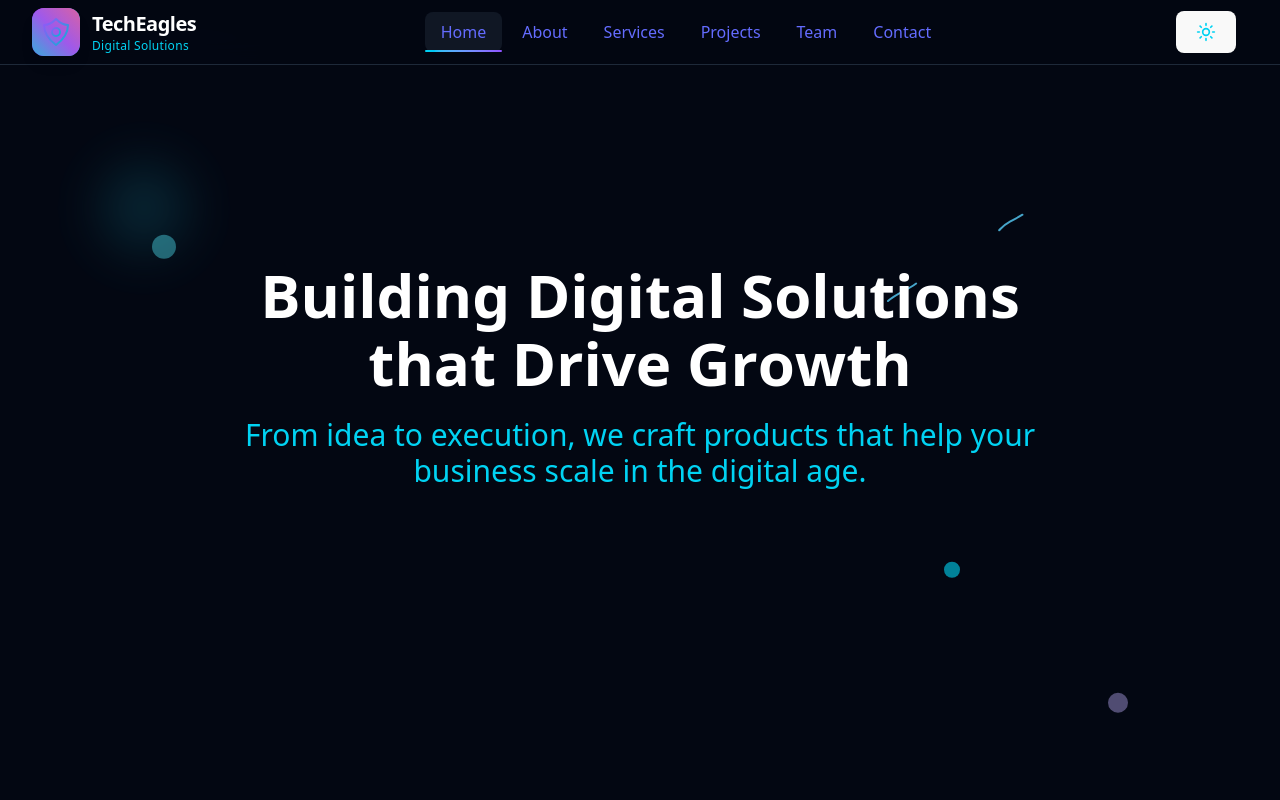
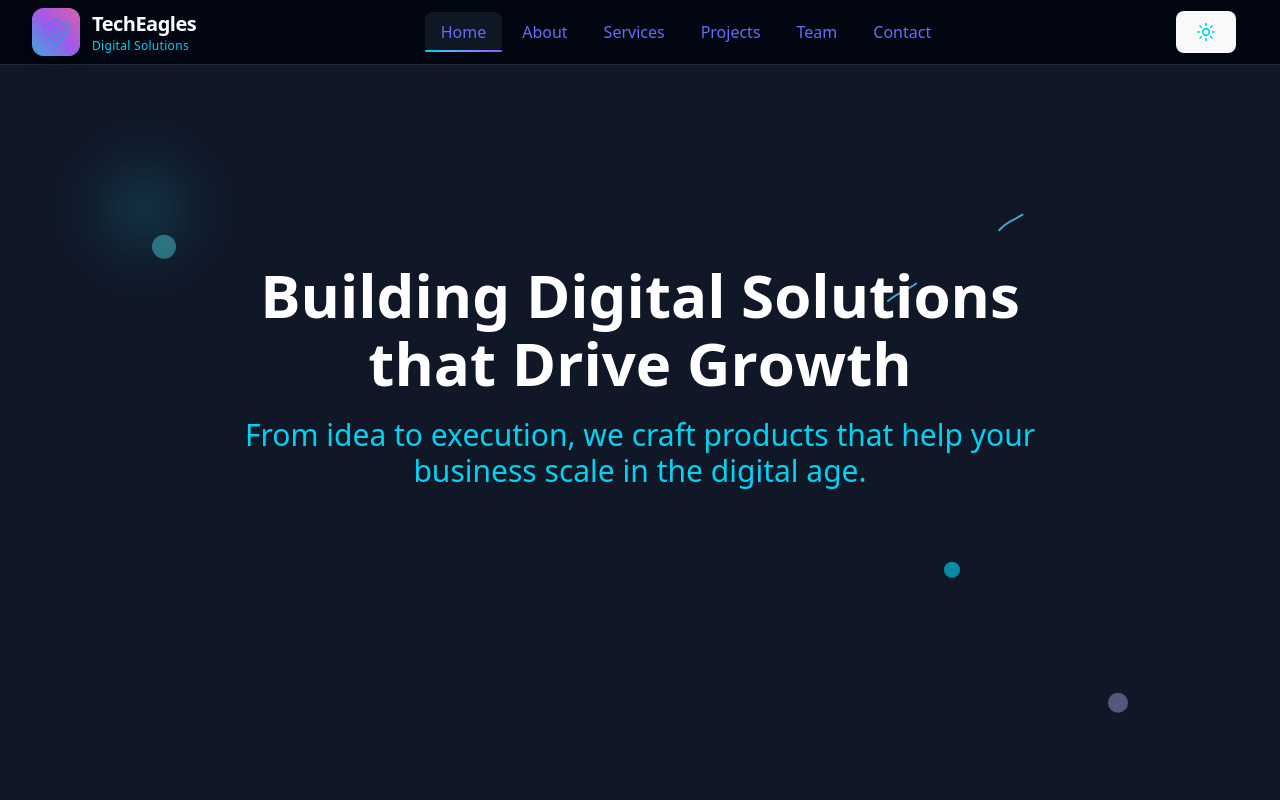
Before and after one commit to faizan-docx/techeagles, a React (Vite) app: page / in a window 1280 px wide. Shown: the top 800 px of the page. Built offline with nearby package versions, Linux system fonts and the light colour scheme.

Commit message:
new back

```diff
--- a/src/components/landingPage.jsx
+++ b/src/components/landingPage.jsx
@@ -3,7 +3,6 @@ import { motion } from 'framer-motion';
 import { useNavigate } from 'react-router-dom';
 import { MacbookScroll } from './ui/macbook-scroll';
 import { BackgroundLines } from './ui/background-lines';
-import TechGridBackground from './ui/tech-grid';
 
 
 const LandingPage = ({ isDarkMode }) => {
@@ -92,9 +91,7 @@ const LandingPage = ({ isDarkMode }) => {
   };
 
   return (
-    <div className={`min-h-screen flex flex-col items-center justify-between relative overflow-hidden ${isDarkMode ? 'bg-gray-950' : 'bg-white'}`}>
-      {/* Tech grid background */}
-      <TechGridBackground dark={isDarkMode} />
+    <div className={`min-h-screen flex flex-col items-center justify-between relative overflow-hidden ${isDarkMode ? 'bg-gray-900' : 'bg-gray-50'}`}>
       {/* Animated Background Elements */}
       <motion.div
         className="absolute top-20 left-20 w-32 h-32 rounded-full opacity-10 blur-xl"
--- a/src/components/ui/tech-grid.jsx
+++ /dev/null
@@ -1,62 +0,0 @@
-import React, { useMemo } from 'react';
-import { motion } from 'framer-motion';
-
-// Lightweight animated tech grid background
-// - Uses only divs and CSS gradients for performance
-// - Subtle parallax drift to feel alive without heavy GPU cost
-export const TechGridBackground = ({
-  className = '',
-  dark = false,
-}) => {
-  const baseColor = dark ? 'rgba(34,211,238,0.10)' : 'rgba(124,58,237,0.10)';
-  const dotColor = dark ? 'rgba(34,211,238,0.18)' : 'rgba(124,58,237,0.18)';
-  const lineColor = dark ? 'rgba(34,211,238,0.12)' : 'rgba(124,58,237,0.12)';
-
-  // Memoize background styles
-  const gridStyle = useMemo(() => ({
-    backgroundImage: `
-      radial-gradient(circle at 1px 1px, ${dotColor} 1px, transparent 1.2px),
-      linear-gradient(${lineColor} 1px, transparent 1px),
-      linear-gradient(90deg, ${lineColor} 1px, transparent 1px)
-    `,
-    backgroundSize: '22px 22px, 88px 88px, 88px 88px',
-    backgroundPosition: '0 0, 0 0, 0 0',
-  }), [dotColor, lineColor]);
-
-  return (
-    <div className={`absolute inset-0 -z-10 overflow-hidden ${className}`}>
-      {/* Base subtle vignette */}
-      <div
-        className="absolute inset-0"
-        style={{
-          background: dark
-            ? 'radial-gradient(1200px 600px at 50% -10%, rgba(34,211,238,0.12), transparent 60%)'
-            : 'radial-gradient(1200px 600px at 50% -10%, rgba(124,58,237,0.12), transparent 60%)',
-        }}
-      />
-
-      {/* Animated grid layer */}
-      <motion.div
-        className="absolute inset-0"
-        style={gridStyle}
-        initial={{ x: 0, y: 0, opacity: 0.85 }}
-        animate={{ x: [-6, 6, -6], y: [-4, 4, -4], opacity: 0.85 }}
-        transition={{ duration: 18, repeat: Infinity, ease: 'easeInOut' }}
-      />
-
-      {/* Parallax accent lines */}
-      <motion.div
-        className="absolute inset-0"
-        style={{
-          background: `repeating-linear-gradient(90deg, ${baseColor}, ${baseColor} 2px, transparent 2px, transparent 12px)`,
-          maskImage: 'linear-gradient(to bottom, transparent, black 20%, black 80%, transparent)'
-        }}
-        initial={{ x: 0 }}
-        animate={{ x: [0, -12, 0] }}
-        transition={{ duration: 24, repeat: Infinity, ease: 'linear' }}
-      />
-    </div>
-  );
-};
-
-export default TechGridBackground;
```
